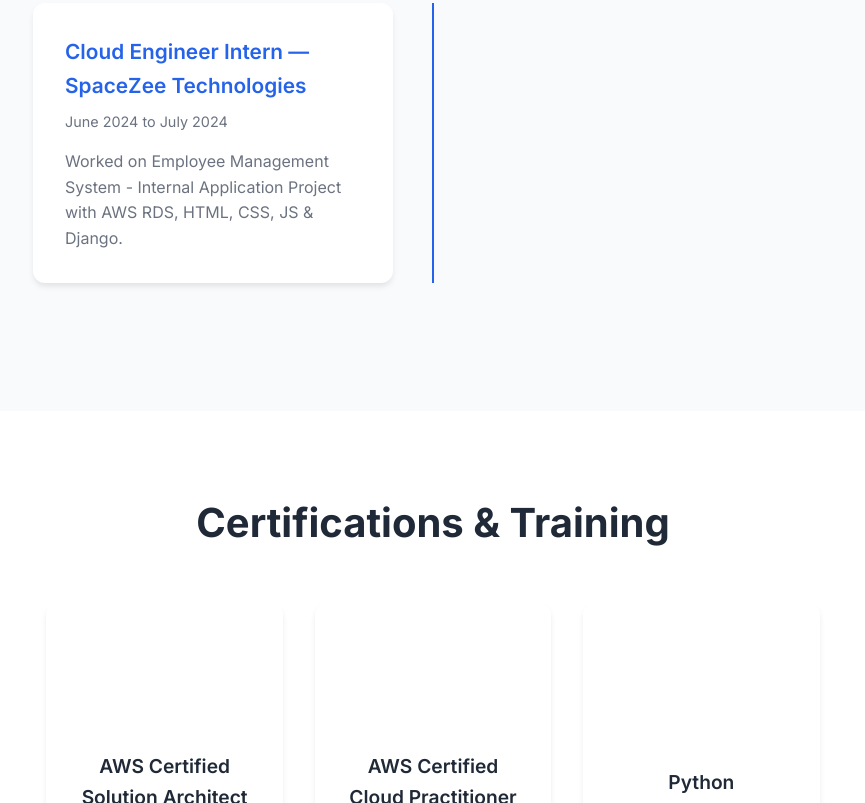
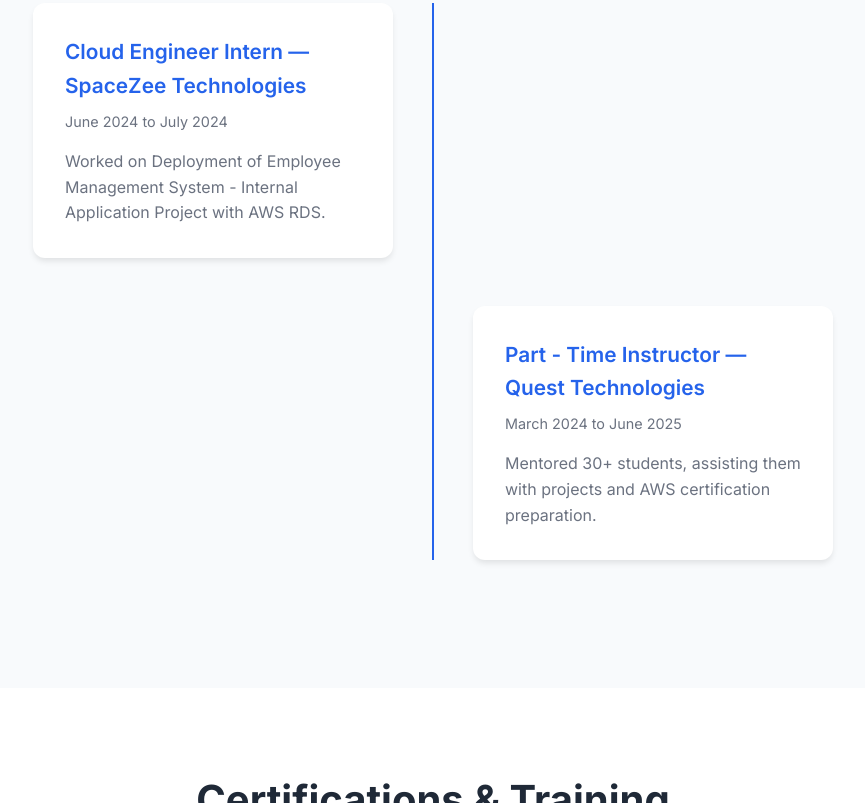
Before and after one commit to vickydgh/vickydgh.github.io, a plain HTML site: page index.html in a window 1280 px wide. Shown: the part 3587-4390 px from the top of the page, without its empty margins (207-1072 px from the left). Drawn offline with Linux system fonts and the light colour scheme.

Commit message:
Experience

```diff
--- a/index.html
+++ b/index.html
@@ -294,7 +294,16 @@
                         <h3 class="timeline-title">Cloud Engineer Intern — SpaceZee Technologies</h3>
                         <span class="timeline-date">June 2024 to July 2024</span>
                         <p class="timeline-description">
-                            Worked on Employee Management System - Internal Application Project with AWS RDS, HTML, CSS, JS & Django.
+                            Worked on Deployment of Employee Management System - Internal Application Project with AWS RDS.
+                        </p>
+                    </div>
+                </div>
+                <div class="timeline-item">
+                    <div class="timeline-content">
+                        <h3 class="timeline-title">Part - Time Instructor — Quest Technologies</h3>
+                        <span class="timeline-date">March 2024 to June 2025</span>
+                        <p class="timeline-description">
+                            Mentored 30+ students, assisting them with projects and AWS certification preparation.
                         </p>
                     </div>
                 </div>
```
Also changed, not shown: assets/aws-devops.jpg, assets/terraform-infra.png.
